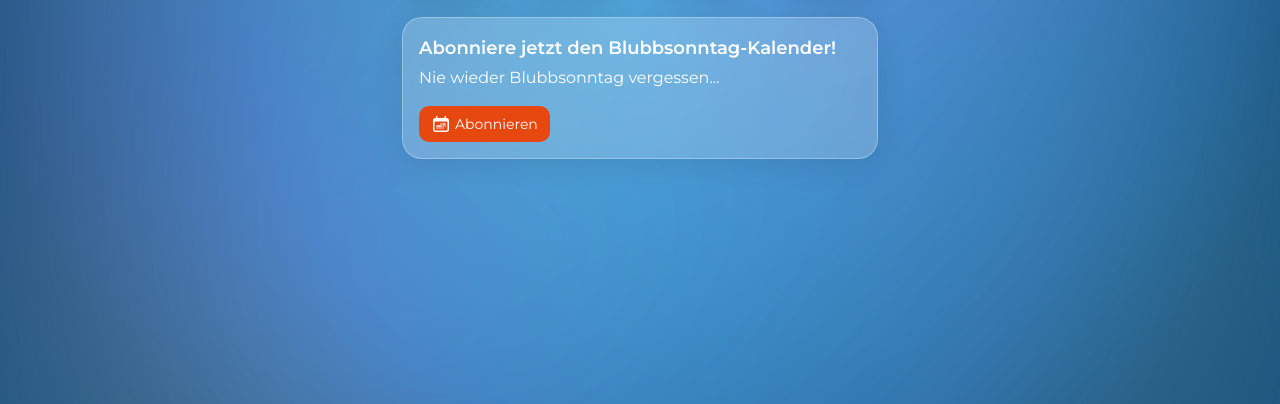
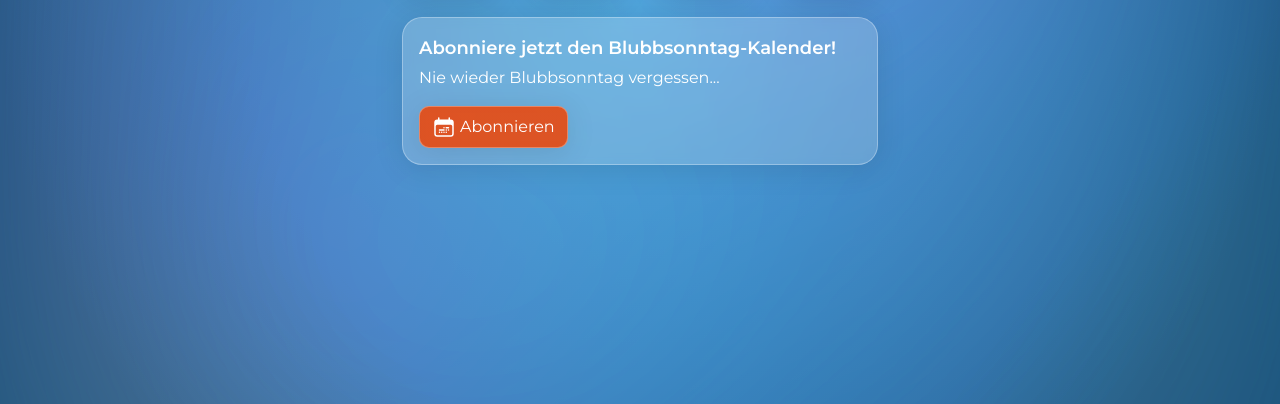
Before and after one commit to brunobeeee/blubbsonntag, a website: page public/index.html in a window 1280 px wide. Shown: the part 396-800 px from the top of the page. Drawn offline with Linux system fonts and the light colour scheme.

Commit message:
Frost calendar cta button

```diff
--- a/public/index.html
+++ b/public/index.html
@@ -58,12 +58,12 @@
       <div class="card frosted">
         <h1 class="heading text-lg">Abonniere jetzt den Blubbsonntag-Kalender!</h1>
         <h5 class="text-md mt-1">Nie wieder Blubbsonntag vergessen...</h5>
-        <a href="webcal://cloud.eosander12.de/remote.php/dav/public-calendars/gqzNCj6irtR3dr83?export" class="cta-button mt-4">
-          <svg xmlns="http://www.w3.org/2000/svg" viewBox="0 0 20 20" fill="currentColor" class="size-5">
-            <path d="M10 9.25a.75.75 0 0 0-.75.75v.01c0 .414.336.75.75.75h.01a.75.75 0 0 0 .75-.75V10a.75.75 0 0 0-.75-.75H10ZM6 13.25a.75.75 0 0 0-.75.75v.01c0 .414.336.75.75.75h.01a.75.75 0 0 0 .75-.75V14a.75.75 0 0 0-.75-.75H6ZM8 13.25a.75.75 0 0 0-.75.75v.01c0 .414.336.75.75.75h.01a.75.75 0 0 0 .75-.75V14a.75.75 0 0 0-.75-.75H8ZM9.25 14a.75.75 0 0 1 .75-.75h.01a.75.75 0 0 1 .75.75v.01a.75.75 0 0 1-.75.75H10a.75.75 0 0 1-.75-.75V14ZM12 11.25a.75.75 0 0 0-.75.75v.01c0 .414.336.75.75.75h.01a.75.75 0 0 0 .75-.75V12a.75.75 0 0 0-.75-.75H12ZM12 13.25a.75.75 0 0 0-.75.75v.01c0 .414.336.75.75.75h.01a.75.75 0 0 0 .75-.75V14a.75.75 0 0 0-.75-.75H12ZM13.25 12a.75.75 0 0 1 .75-.75h.01a.75.75 0 0 1 .75.75v.01a.75.75 0 0 1-.75.75H14a.75.75 0 0 1-.75-.75V12ZM11.25 10.005c0-.417.338-.755.755-.755h2a.755.755 0 1 1 0 1.51h-2a.755.755 0 0 1-.755-.755ZM6.005 11.25a.755.755 0 1 0 0 1.51h4a.755.755 0 1 0 0-1.51h-4Z" />
-            <path fill-rule="evenodd" d="M5.75 2a.75.75 0 0 1 .75.75V4h7V2.75a.75.75 0 0 1 1.5 0V4h.25A2.75 2.75 0 0 1 18 6.75v8.5A2.75 2.75 0 0 1 15.25 18H4.75A2.75 2.75 0 0 1 2 15.25v-8.5A2.75 2.75 0 0 1 4.75 4H5V2.75A.75.75 0 0 1 5.75 2Zm-1 5.5c-.69 0-1.25.56-1.25 1.25v6.5c0 .69.56 1.25 1.25 1.25h10.5c.69 0 1.25-.56 1.25-1.25v-6.5c0-.69-.56-1.25-1.25-1.25H4.75Z" clip-rule="evenodd" />
+        <a class="cta-button frosted mt-4" href="webcal://cloud.eosander12.de/remote.php/dav/public-calendars/gqzNCj6irtR3dr83?export">
+          <svg xmlns="http://www.w3.org/2000/svg" viewBox="0 0 24 24" fill="currentColor" class="size-6">
+            <path d="M12 11.993a.75.75 0 0 0-.75.75v.006c0 .414.336.75.75.75h.006a.75.75 0 0 0 .75-.75v-.006a.75.75 0 0 0-.75-.75H12ZM12 16.494a.75.75 0 0 0-.75.75v.005c0 .414.335.75.75.75h.005a.75.75 0 0 0 .75-.75v-.005a.75.75 0 0 0-.75-.75H12ZM8.999 17.244a.75.75 0 0 1 .75-.75h.006a.75.75 0 0 1 .75.75v.006a.75.75 0 0 1-.75.75h-.006a.75.75 0 0 1-.75-.75v-.006ZM7.499 16.494a.75.75 0 0 0-.75.75v.005c0 .414.336.75.75.75h.005a.75.75 0 0 0 .75-.75v-.005a.75.75 0 0 0-.75-.75H7.5ZM13.499 14.997a.75.75 0 0 1 .75-.75h.006a.75.75 0 0 1 .75.75v.005a.75.75 0 0 1-.75.75h-.006a.75.75 0 0 1-.75-.75v-.005ZM14.25 16.494a.75.75 0 0 0-.75.75v.006c0 .414.335.75.75.75h.005a.75.75 0 0 0 .75-.75v-.006a.75.75 0 0 0-.75-.75h-.005ZM15.75 14.995a.75.75 0 0 1 .75-.75h.005a.75.75 0 0 1 .75.75v.006a.75.75 0 0 1-.75.75H16.5a.75.75 0 0 1-.75-.75v-.006ZM13.498 12.743a.75.75 0 0 1 .75-.75h2.25a.75.75 0 1 1 0 1.5h-2.25a.75.75 0 0 1-.75-.75ZM6.748 14.993a.75.75 0 0 1 .75-.75h4.5a.75.75 0 0 1 0 1.5h-4.5a.75.75 0 0 1-.75-.75Z" />
+            <path fill-rule="evenodd" d="M18 2.993a.75.75 0 0 0-1.5 0v1.5h-9V2.994a.75.75 0 1 0-1.5 0v1.497h-.752a3 3 0 0 0-3 3v11.252a3 3 0 0 0 3 3h13.5a3 3 0 0 0 3-3V7.492a3 3 0 0 0-3-3H18V2.993ZM3.748 18.743v-7.5a1.5 1.5 0 0 1 1.5-1.5h13.5a1.5 1.5 0 0 1 1.5 1.5v7.5a1.5 1.5 0 0 1-1.5 1.5h-13.5a1.5 1.5 0 0 1-1.5-1.5Z" clip-rule="evenodd" />
           </svg>
-          <p class="ms-1 text-sm">Abonnieren</p>
+          <p class="ms-1">Abonnieren</p>
         </a>
       </div>
     </section>
--- a/src/input.css
+++ b/src/input.css
@@ -59,7 +59,8 @@ body {
 }
 
 .cta-button {
-    @apply flex bg-urge px-3 py-2;
+    @apply flex px-3 py-2;
+    background: linear-gradient(145deg, rgba(230, 72, 15, .9) 100%, rgba(230, 72, 15, 1) 0%);
     border-radius: 10px;
     width: fit-content;
 }
```
Also changed, not shown: public/output.css.
